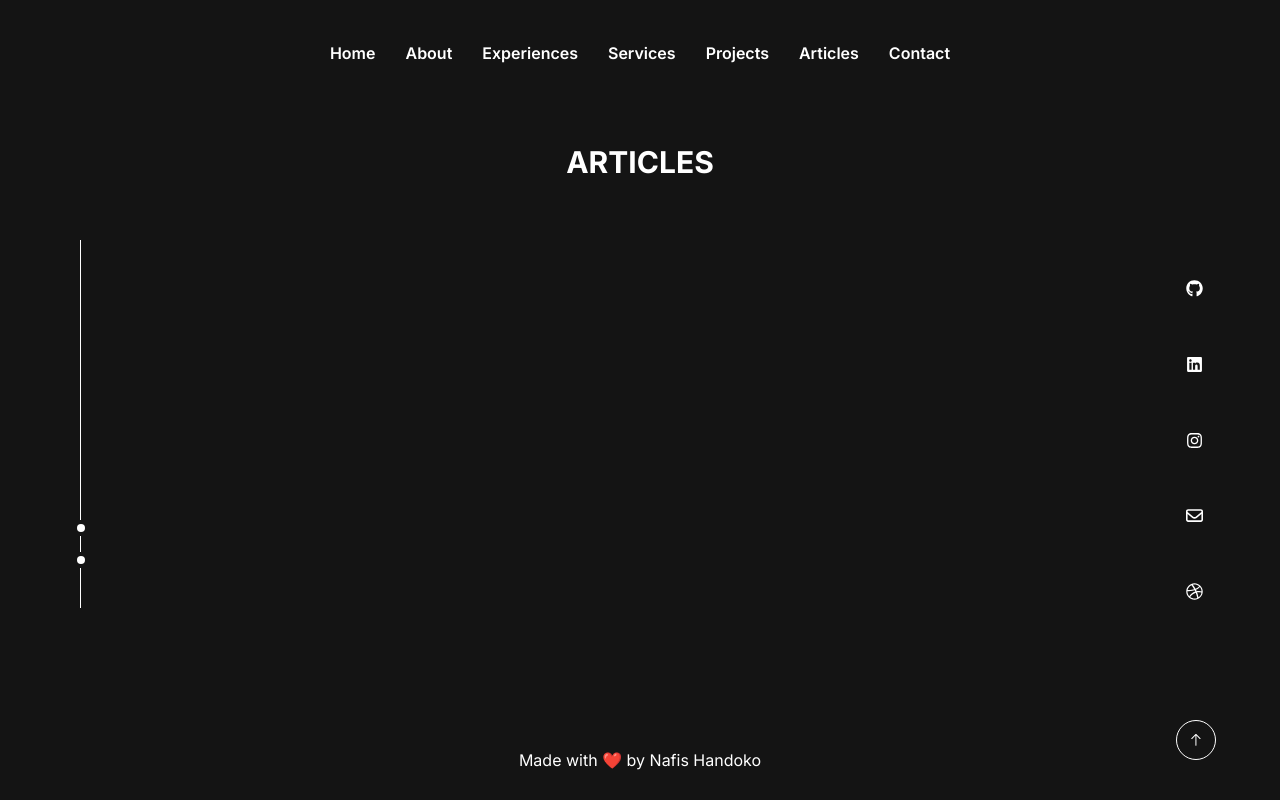
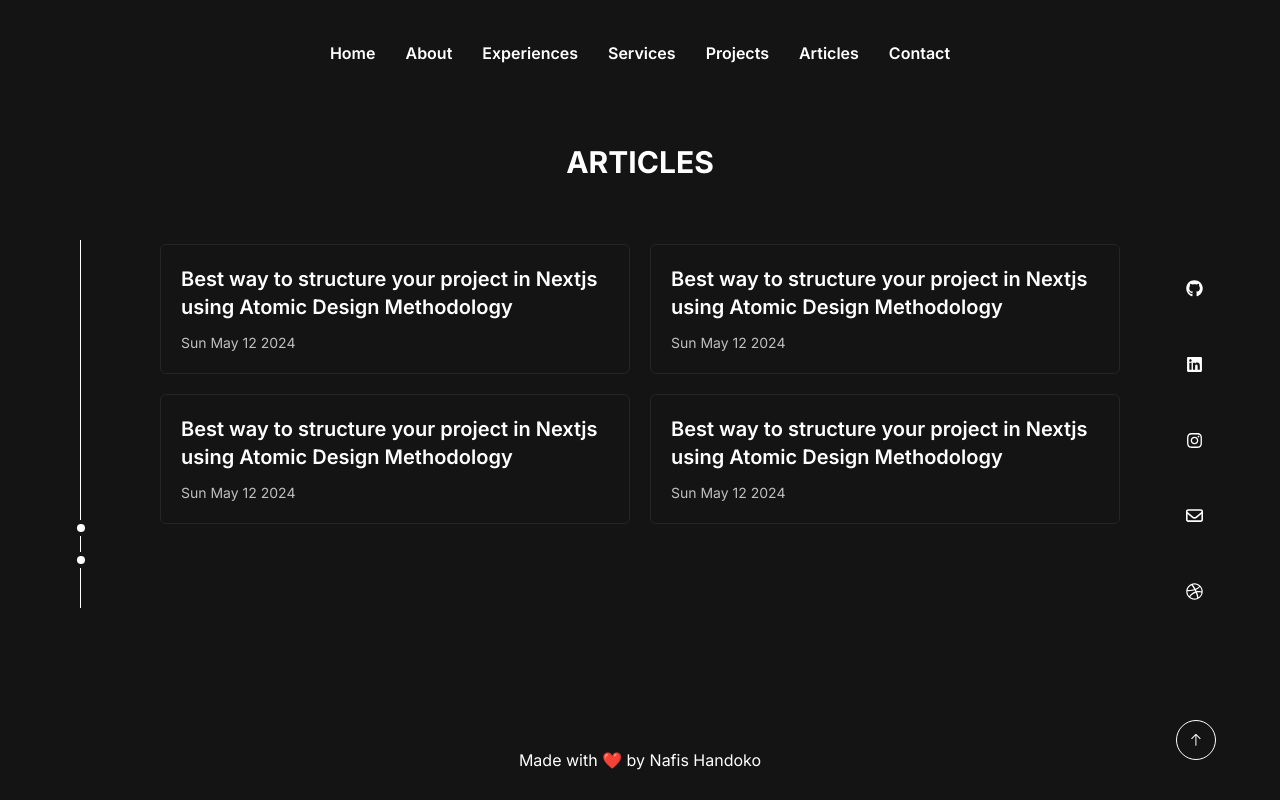
Before and after one commit to NafisHandoko/next-portfolio, a Next.js app: page /articles in a window 1280 px wide. Built offline with nearby package versions, Linux system fonts and the light colour scheme.

Commit message:
feat: added second component for article card

```diff
--- a/app/(pages)/articles/page.tsx
+++ b/app/(pages)/articles/page.tsx
@@ -1,9 +1,12 @@
+import ArticlesCard2 from "@/app/_components/widgets/articles/card2";
+import { articlesData } from "@/app/_data/articles";
+
 export default function ArticlesPage() {
     return (
         <div className="container mx-auto flex flex-col items-center px-10 md:px-40 py-24 pt-36 gap-16">
             <h2 className="uppercase text-nero font-bold text-3xl">Articles</h2>
-            <div className="grid grid-cols-1 md:grid-cols-2 gap-7">
-
+            <div className="grid grid-cols-1 md:grid-cols-2 gap-5">
+                {articlesData && articlesData.map((article: any, i: any) => <ArticlesCard2 article={article} key={i} />)}
             </div>
         </div>
     )
--- /dev/null
+++ b/app/_components/widgets/articles/card2.tsx
@@ -0,0 +1,10 @@
+import Link from "next/link";
+
+export default function ArticlesCard2({ article }: any) {
+    return (
+        <Link href={`/articles/${article.slug}`} className="flex flex-col gap-3 border border-mineshaft hover:border-nero transition-all rounded-md p-5">
+            <h3 className="font-semibold text-xl text-nero">{article.title}</h3>
+            <span className="text-silver text-sm">{article.uploadedAt.toDateString()}</span>
+        </Link>
+    )
+}
```
